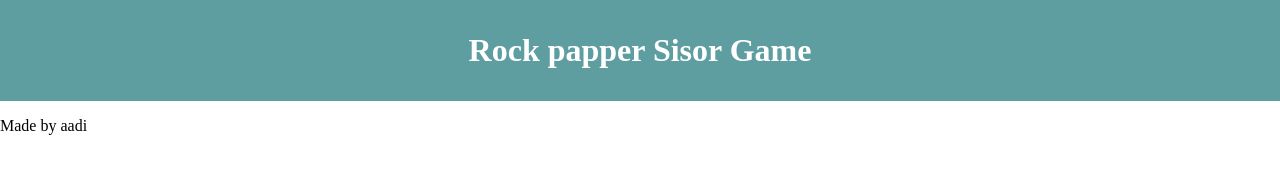
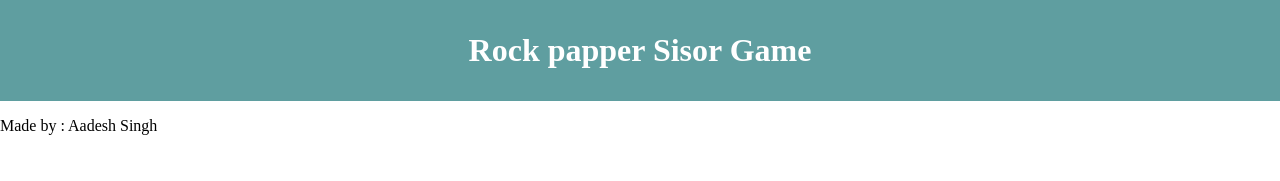
Before and after one commit to aadi6190/StonePaperScissors, a plain HTML site: page index.html in a window 1280 px wide. Shown: the top 181 px of the page. Drawn offline with Linux system fonts and the light colour scheme.

Commit message:
Update index.html

```diff
--- a/index.html
+++ b/index.html
@@ -9,7 +9,7 @@
   </head>
   <body>
     <h1>Rock papper Sisor Game</h1>
-    <p >Made by aadi</p>
+    <p >Made by : Aadesh Singh</p>
     <div class="choices">
     <div class="choice" id="rock"><img src="/images/rock.png" alt="" /></div>
     <div class="choice" id="paper"><img src="/images/paper.png" alt="" /></div>
```
